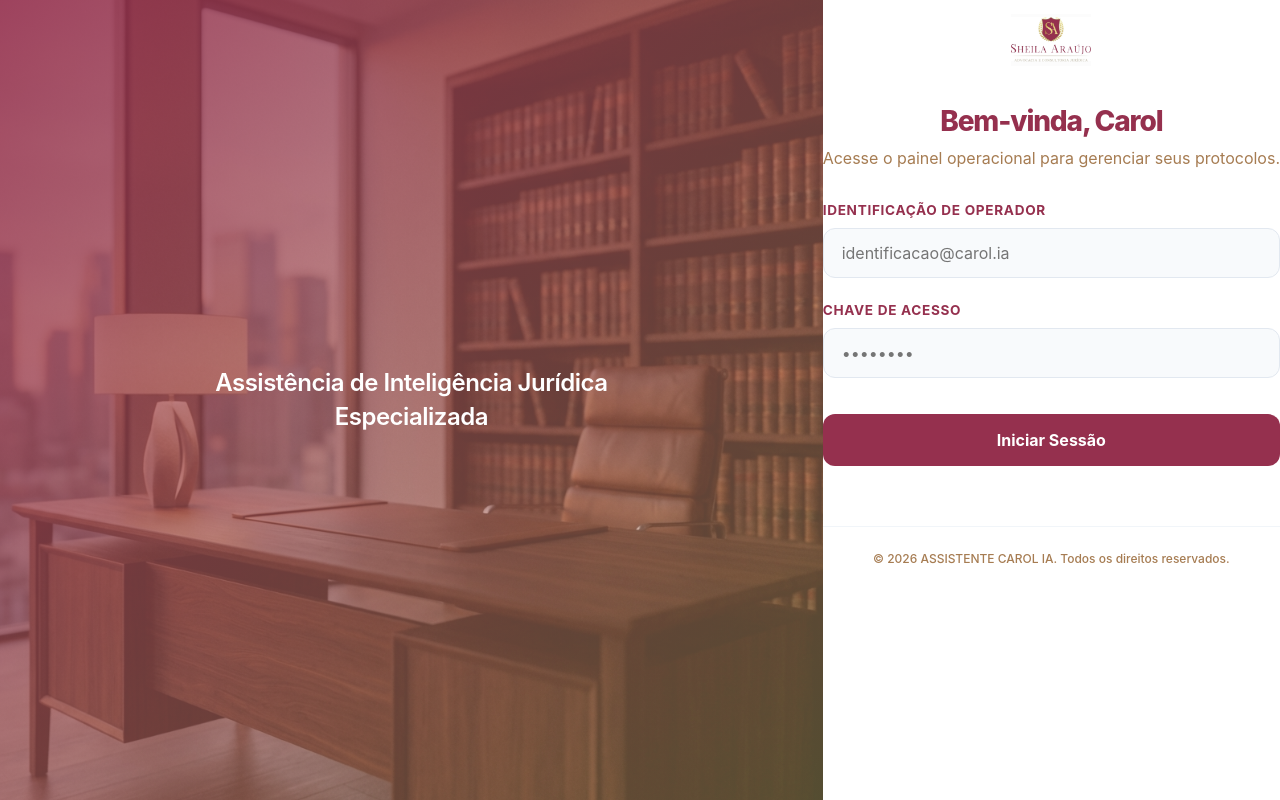
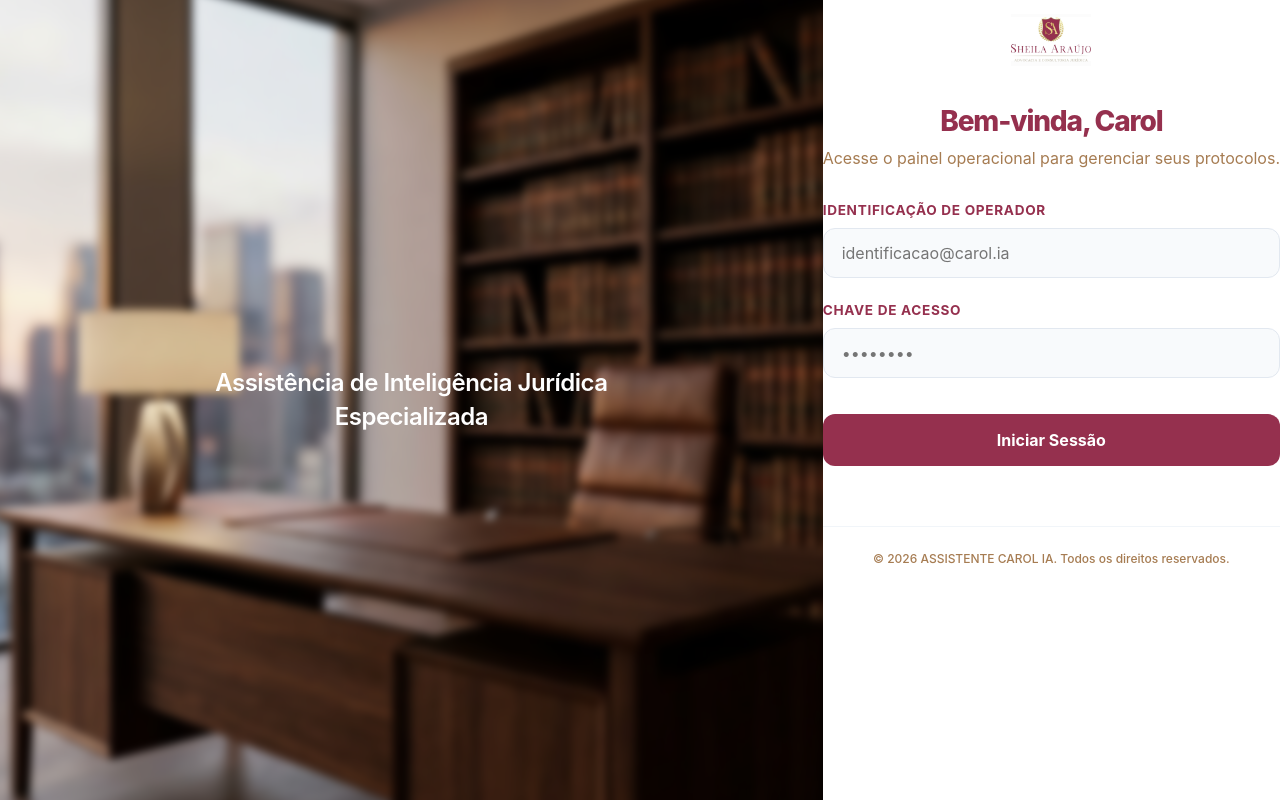
Before and after one commit to gsPatrick/SheilaAraujo-AdvocaciaEspecializada, a Next.js app: page /login in a window 1280 px wide. Built offline with nearby package versions, Linux system fonts and the light colour scheme.

Commit message:
fix: login page styling, remove color filter and add blur

```diff
--- a/src/app/login/page.module.css
+++ b/src/app/login/page.module.css
@@ -12,25 +12,28 @@
 
 .visualPanel {
     flex: 1.2;
-    background-image: url('/background-carol.png');
-    background-size: cover;
-    background-position: center;
     position: relative;
     display: flex;
     align-items: center;
     justify-content: center;
     padding: 60px;
     color: #fff;
+    overflow: hidden;
+    /* Ensure blur doesn't leak */
 }
 
 .visualPanel::before {
     content: '';
     position: absolute;
-    top: 0;
-    left: 0;
-    right: 0;
-    bottom: 0;
-    background: linear-gradient(135deg, rgba(149, 48, 78, 0.9) 0%, rgba(211, 192, 123, 0.4) 100%);
+    top: -20px;
+    left: -20px;
+    right: -20px;
+    bottom: -20px;
+    background-image: url('/background-carol.png');
+    background-size: cover;
+    background-position: center;
+    filter: blur(4px);
+    /* Light blur */
     z-index: 1;
 }
 
```
